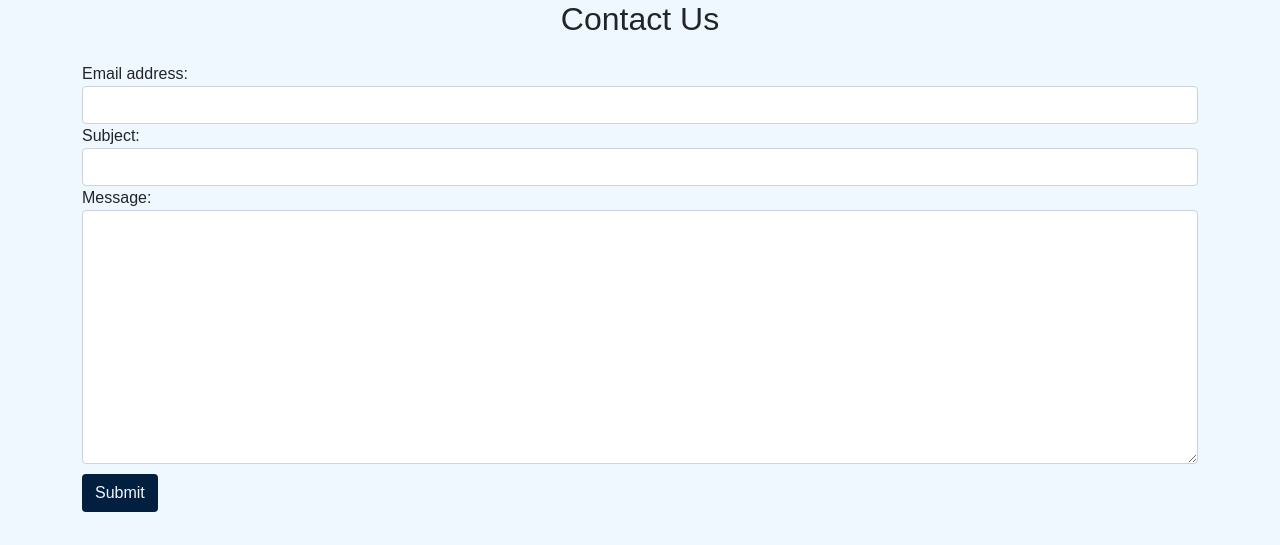
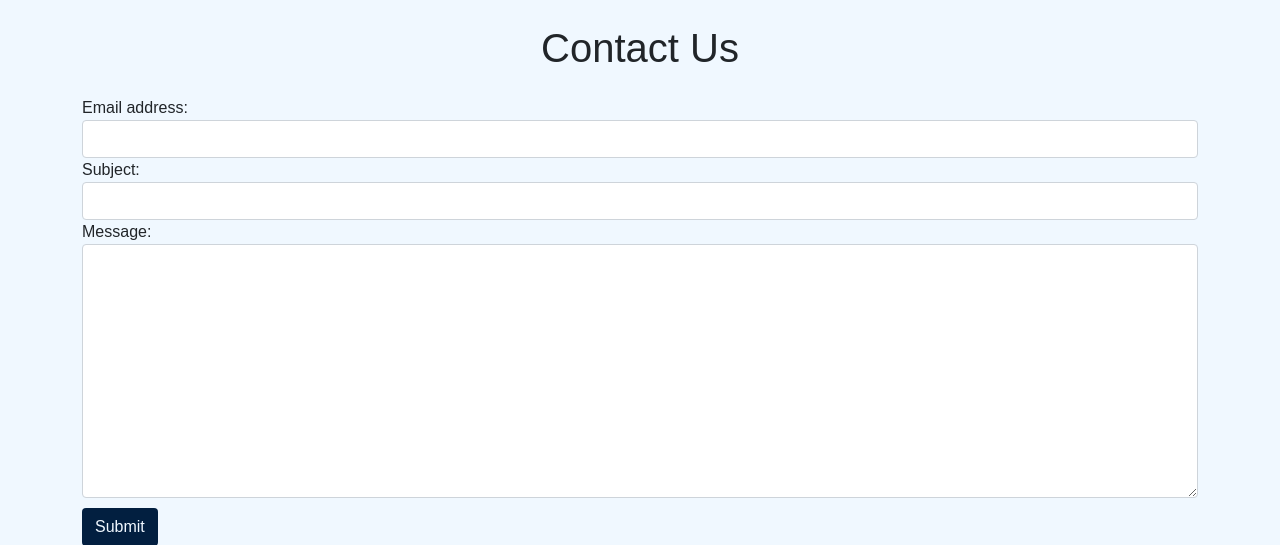
Before and after one commit to JackHalley/HackingBaseball, a Flask app: page /contact in a window 1280 px wide. Shown: the part 76-621 px from the top of the page. Run offline with Flask 3, Linux system fonts and the light colour scheme.

Commit message:
margin to contact h1

```diff
--- a/templates/contact.html
+++ b/templates/contact.html
@@ -102,7 +102,7 @@
 <section class="contact-section">
     <div class="container">
         <div class="contact-form">
-            <h2 class="text-center mb-4">Contact Us</h2>
+            <h1 class="text-center mt-4 mb-4">Contact Us</h1>
             <form method="POST" action="/contact">
                 <div class="form-group">
                     <label for="email">Email address:</label>
```
